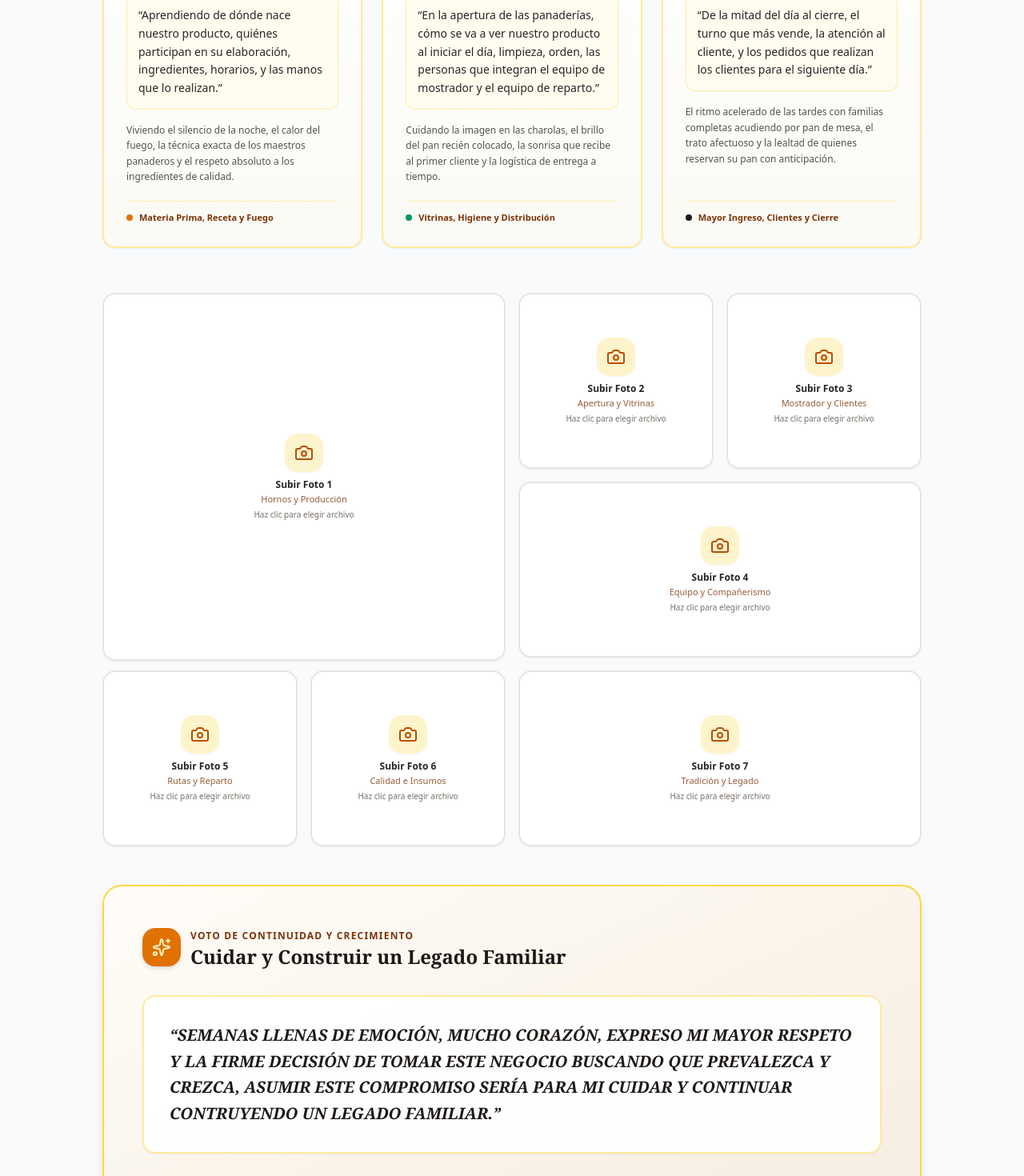
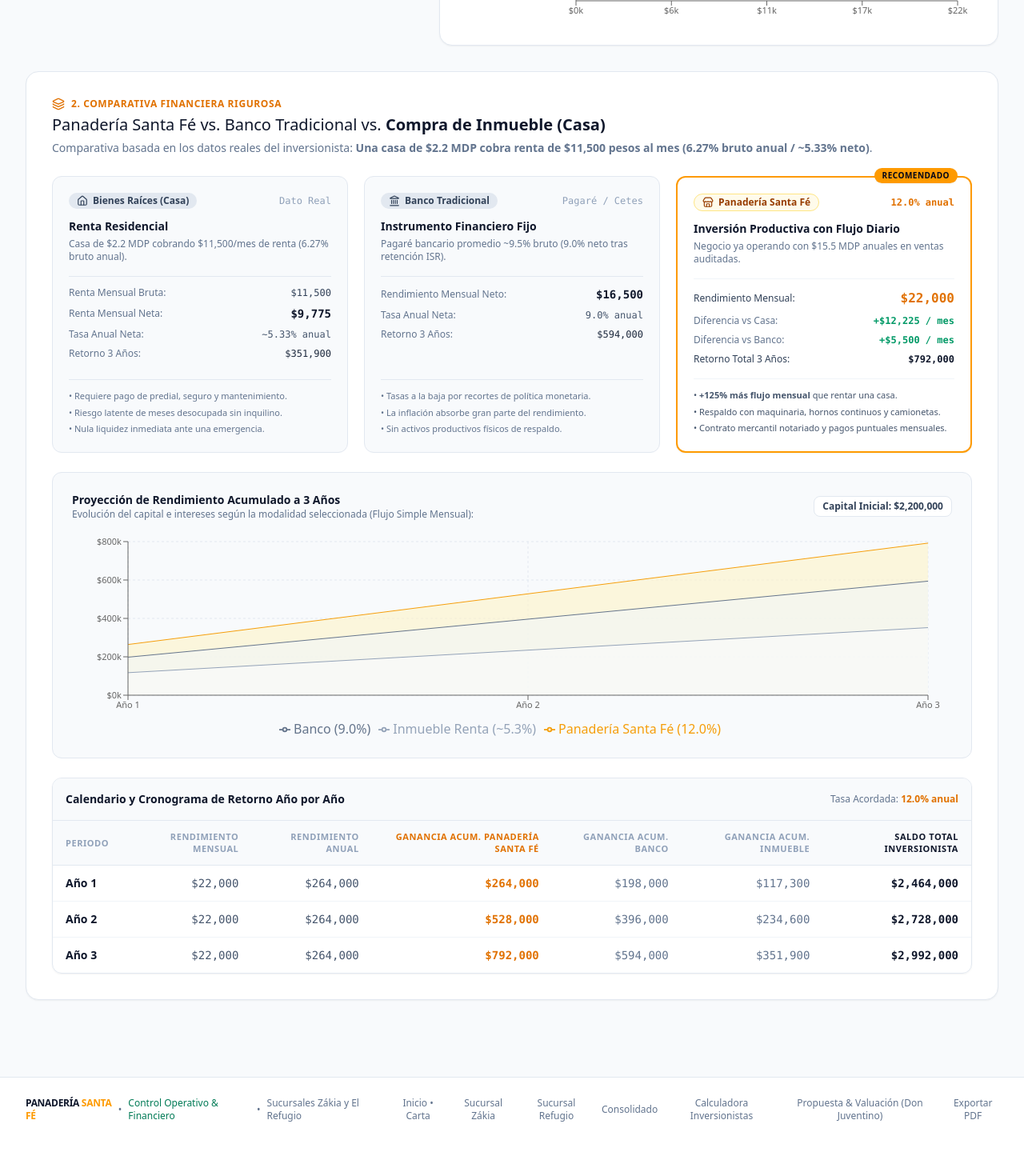
Before and after one commit to vaniadinorahjimenez-star/RONDA-SANTA-FE, a React (Vite) app: page / in a window 1280 px wide. Shown: the part 1220-2690 px from the top of the page at 80% size. After the commit the page ends 2647 px from the top, so only its background shows below. Built offline with nearby package versions, Linux system fonts and the light colour scheme.

Commit message:
feat: add investor calculator tab
Update default landing page to calculator and add navigation link for better accessibility to the investment simulator.

```diff
--- a/src/App.tsx
+++ b/src/App.tsx
@@ -16,7 +16,7 @@
 import { PrintProposalDocument } from './components/PrintProposalDocument';
 
 export default function App() {
-  const [activeTab, setActiveTab] = useState<TabId>('inicio');
+  const [activeTab, setActiveTab] = useState<TabId>('calculadora');
   const [isPrintModalOpen, setIsPrintModalOpen] = useState<boolean>(false);
   const [isPrintProposalOpen, setIsPrintProposalOpen] = useState<boolean>(false);
   const [printInitialReport, setPrintInitialReport] = useState<PrintReportType>('zakia');
@@ -125,6 +125,12 @@
               Consolidado
             </button>
             <button
+              onClick={() => setActiveTab('calculadora')}
+              className="hover:text-amber-600 font-medium transition-colors cursor-pointer"
+            >
+              Calculadora Inversionistas
+            </button>
+            <button
               onClick={() => setActiveTab('propuesta')}
               className="hover:text-amber-600 font-medium transition-colors cursor-pointer"
             >
--- a/src/components/Header.tsx
+++ b/src/components/Header.tsx
@@ -6,7 +6,8 @@
   Layers,
   Printer,
   Handshake,
-  Heart
+  Heart,
+  Calculator
 } from 'lucide-react';
 import { MonitoLogo } from './MonitoLogo';
 
@@ -26,6 +27,7 @@
     { id: 'zakia' as TabId, label: 'Sucursal Zákia', icon: Store },
     { id: 'refugio' as TabId, label: 'Sucursal Refugio', icon: Store },
     { id: 'unificado' as TabId, label: 'Consolidado Unificado', icon: Layers, badge: 'Ambas' },
+    { id: 'calculadora' as TabId, label: 'Calculadora Inversionistas', icon: Calculator, badge: 'Simulador' },
     { id: 'propuesta' as TabId, label: 'Propuesta & Valuación', icon: Handshake, badge: 'Don Juventino' },
   ];
 
```
